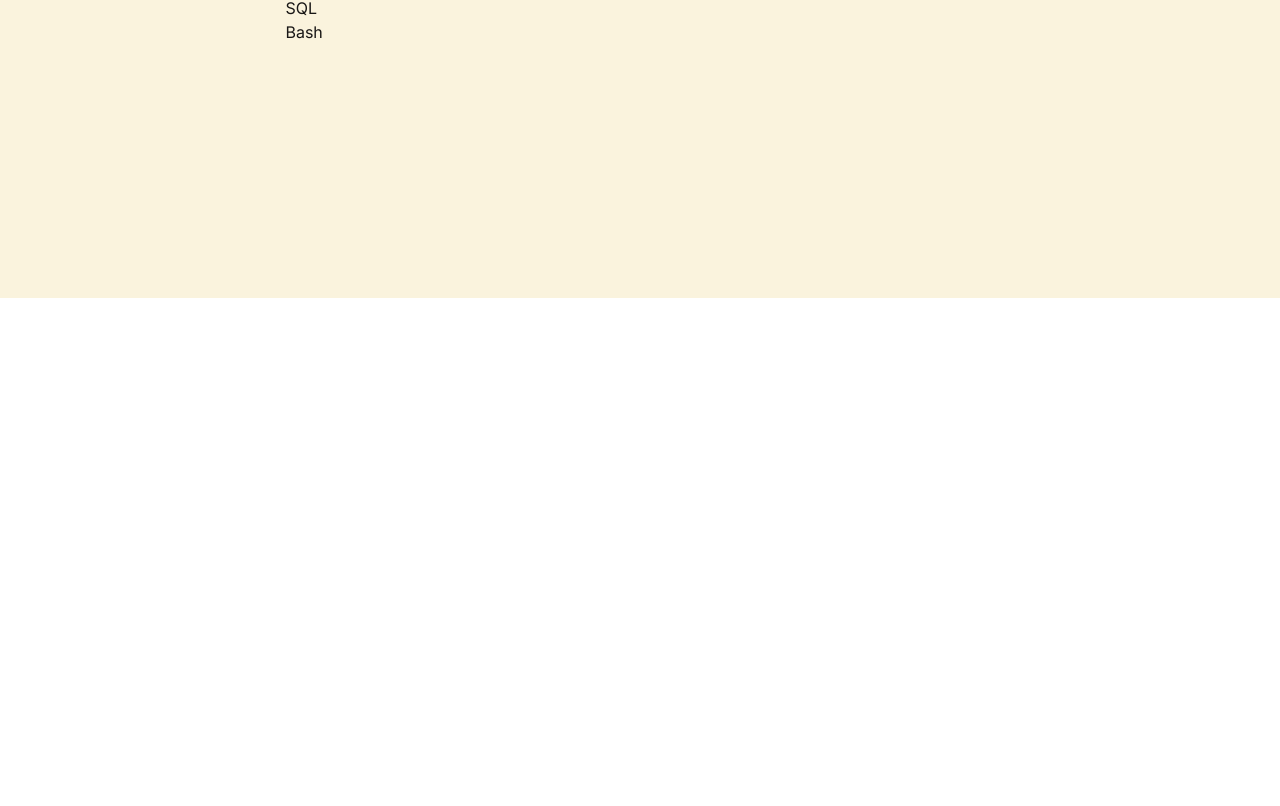
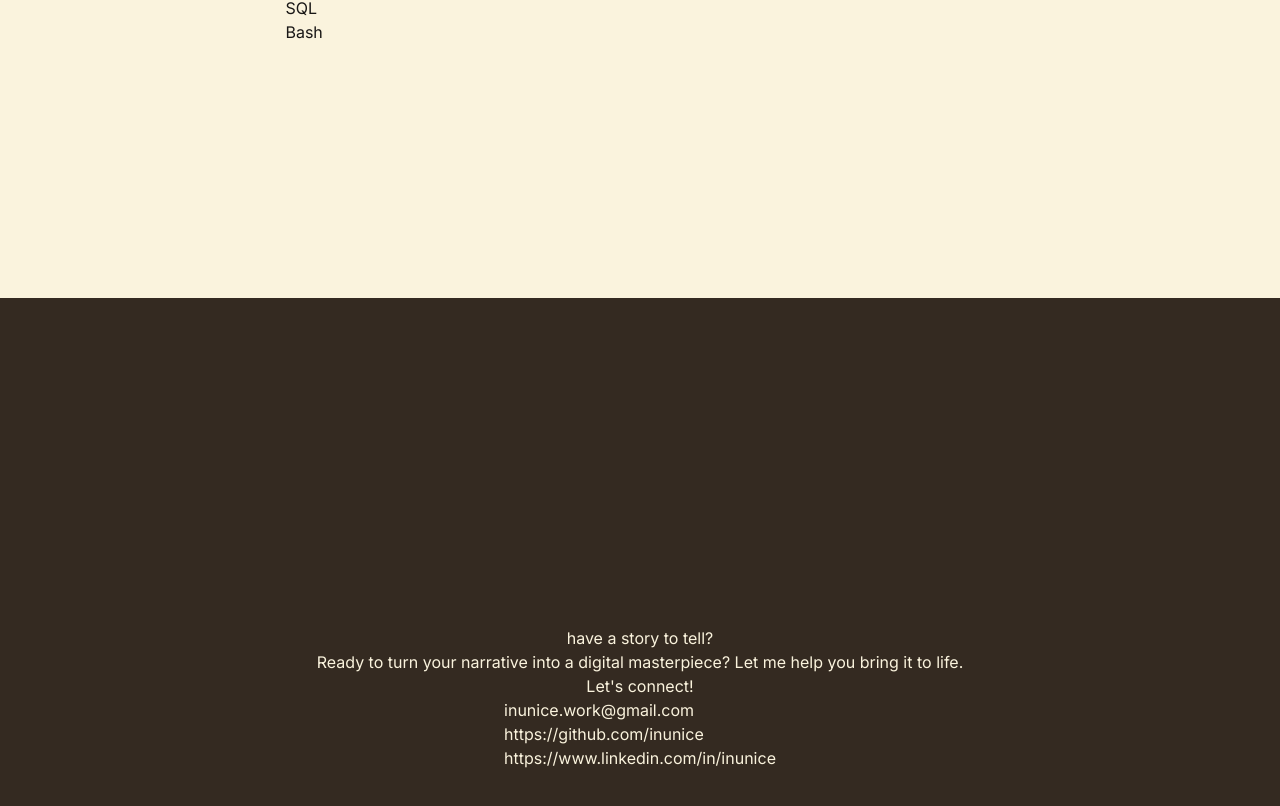
Before and after one commit to inunice/portfolio, a Next.js app: page / in a window 1280 px wide. Shown: the part 2102-2908 px from the top of the page. Before the commit the page ends 2400 px from the top, so only its background shows below. Built offline with nearby package versions, Linux system fonts and the light colour scheme; a web font is replaced by a local one.

Commit message:
feat: add footer section content

```diff
--- a/app/page.tsx
+++ b/app/page.tsx
@@ -3,6 +3,7 @@ import Navbar from "@/components/Navbar";
 import Header from "@/components/Header";
 import Projects from "@/components/Projects";
 import Skills from "@/components/Skills";
+import Footer from "@/components/Footer";
 
 export default function Home() {
   return (
@@ -11,6 +12,7 @@ export default function Home() {
       <Header />
       <Projects />
       <Skills />
+      <Footer />
     </div>
   );
 }
--- /dev/null
+++ b/components/Footer.tsx
@@ -0,0 +1,43 @@
+import "@/app/globals.css";
+
+interface ListItemProps {
+  text: string;
+  url?: string;
+}
+
+const ListItem: React.FC<ListItemProps> = ({ text, url }) => {
+  return (
+    <li>
+      <a href={url} target="_blank" rel="noopener noreferrer">
+        {text}
+      </a>
+    </li>
+  );
+};
+
+export default function Footer() {
+  const contactDetails = [
+    { text: "inunice.work@gmail.com", url: "mailto:inunice.work@gmail.com" },
+    { text: "https://github.com/inunice", url: "https://github.com/inunice" },
+    {
+      text: "https://www.linkedin.com/in/inunice",
+      url: "https://www.linkedin.com/in/inunice",
+    },
+  ];
+
+  return (
+    <div className="bg-bistre max-w-full h-screen flex flex-col items-center justify-center text-eggshell">
+      <h1>have a story to tell?</h1>
+      <p>
+        Ready to turn your narrative into a digital masterpiece? Let me help you
+        bring it to life.
+      </p>
+      <h2>Let's connect!</h2>
+      <ul>
+        {contactDetails.map((item, index) => (
+          <ListItem key={index} text={item.text} url={item.url} />
+        ))}
+      </ul>
+    </div>
+  );
+}
```
